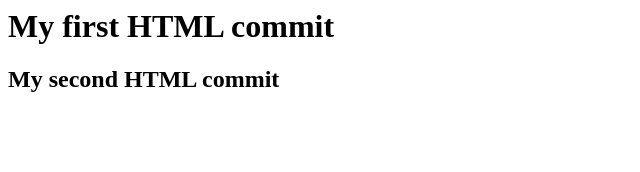
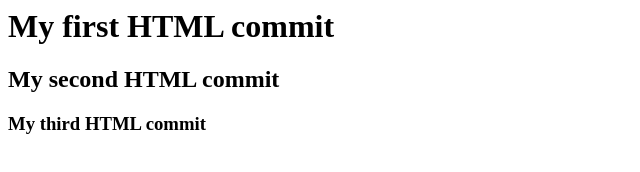
Before and after one commit to ankit071221/gitdemo, a plain HTML site: page index.html in a window 1280 px wide. Shown: the whole page, without its empty margins (0-640 px from the left). Drawn offline with Linux system fonts and the light colour scheme.

Commit message:
updated index.hmtl

```diff
--- a/index.html
+++ b/index.html
@@ -4,3 +4,6 @@ My first HTML commit
 <h2>
 My second HTML commit
 </h2>
+<h3>
+My third HTML commit
+</h3>
```
